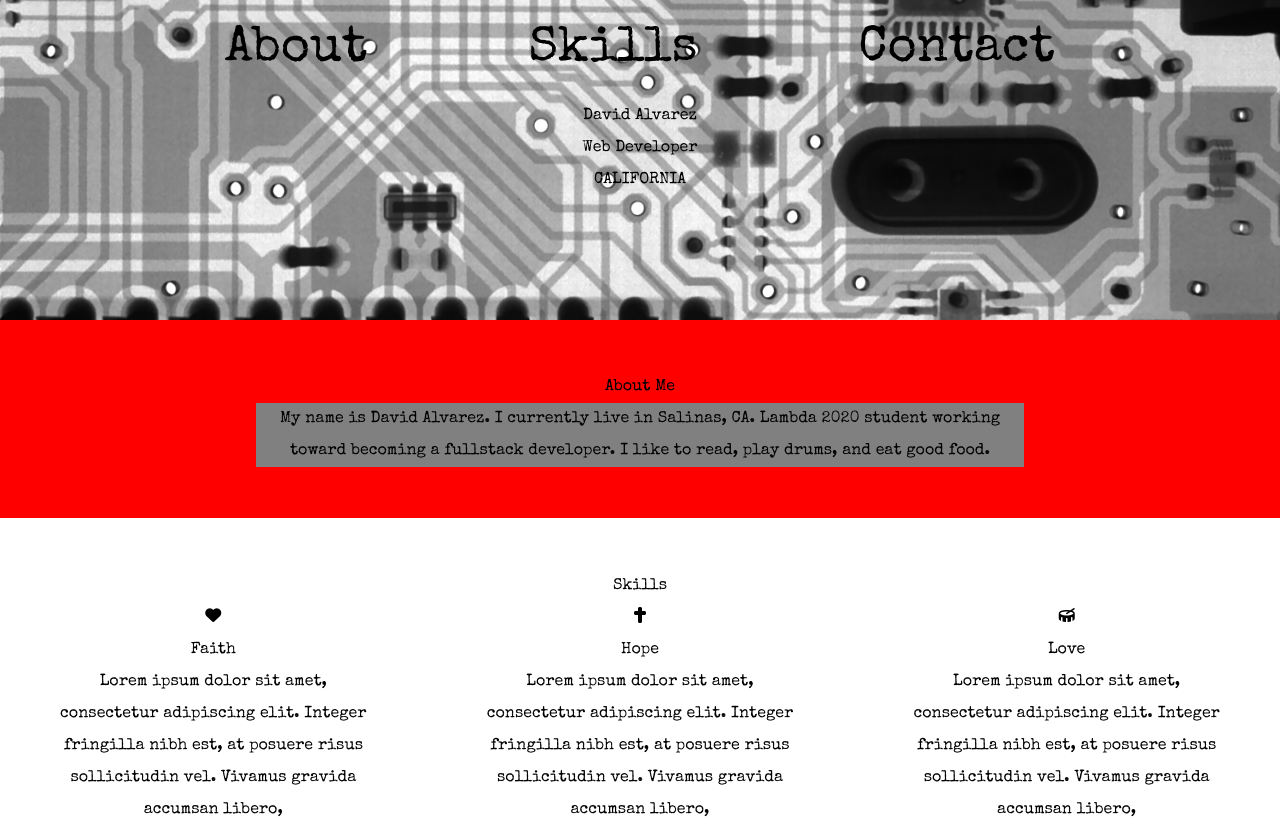
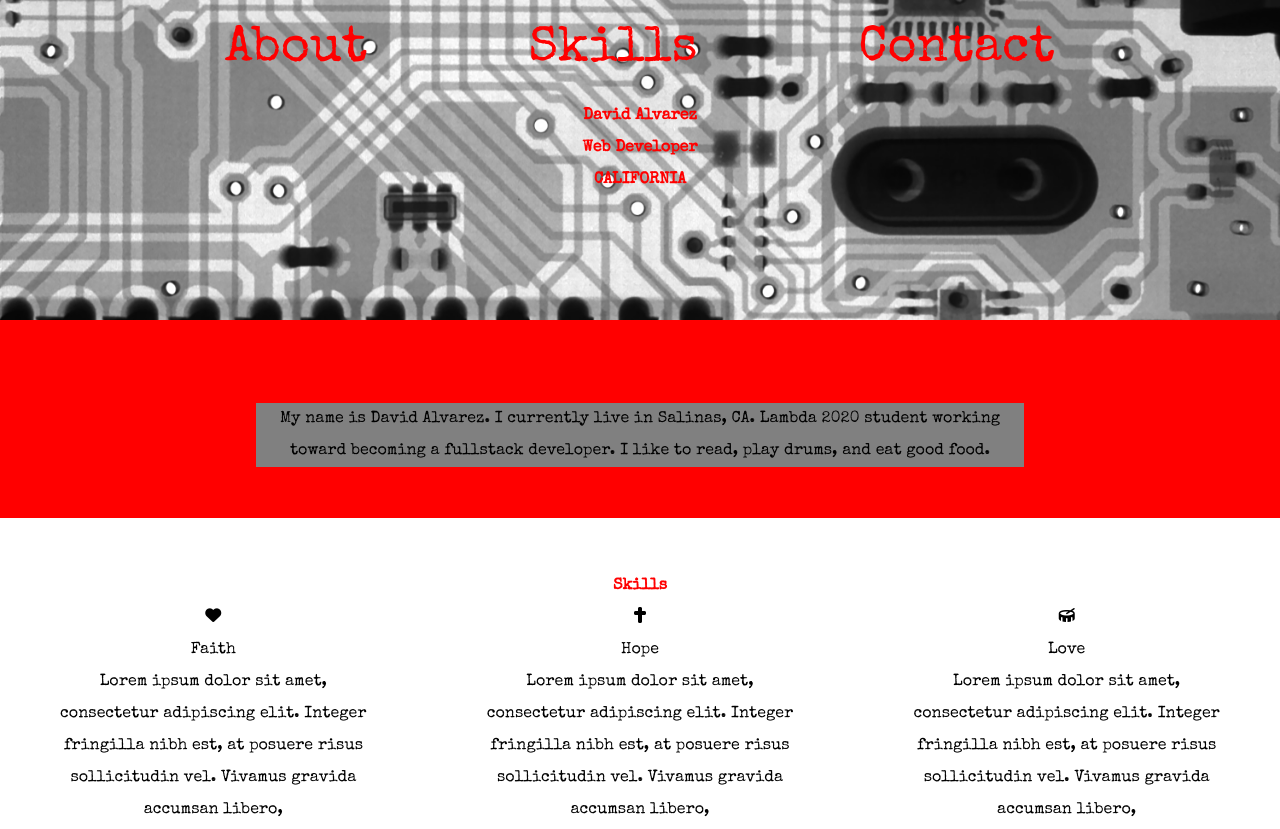
Before and after one commit to David-E-Alvarez/portfolio, a plain HTML site: page index.html in a window 1280 px wide. Shown: the top 829 px of the page. Drawn offline with nearby package versions, Linux system fonts and the light colour scheme.

Commit message:
changed color of h1 links in nav and h1 & h2's in title class

```diff
--- a/styles.css
+++ b/styles.css
@@ -133,7 +133,7 @@ nav{
 }
 .links a{
 	text-decoration: none;
-	color: black;
+	color: red;
 	font-size: 50px;
 }
 section{
@@ -148,6 +148,11 @@ section{
 .titles div{
 	width: 50%;
 	text-align: center;
+}
+
+.titles h1, h2{
+	color: red;
+	font-weight: bold;
 }
 
 /*header section styles*/
@@ -195,3 +200,5 @@ section{
 footer{
 	text-align: center;
 }
+
+/*Media Queries*/
```
